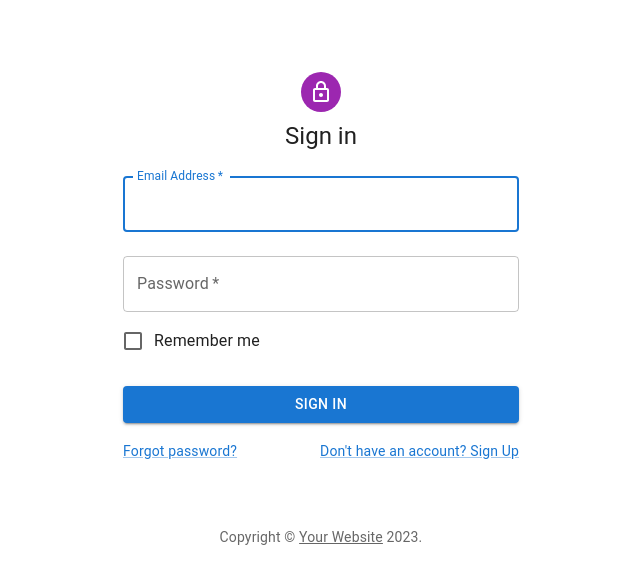
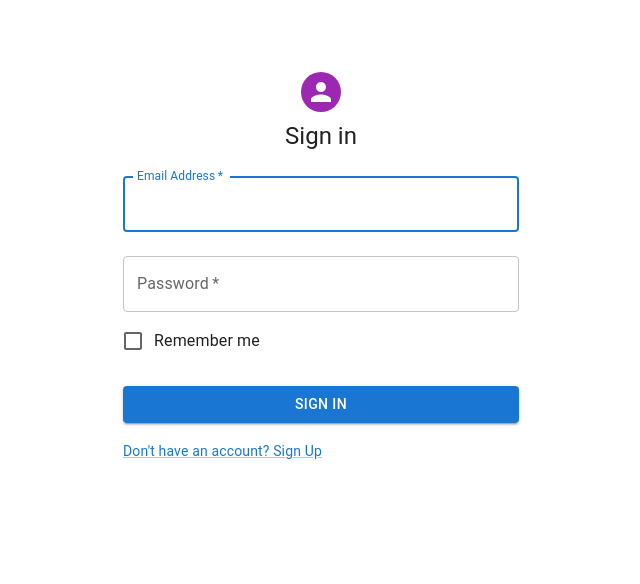
Before and after one commit to Ostrynska/goit-react-hw-08-phonebook, a React (Create React App) app: page / in a window 1280 px wide. Shown: the top 584 px of the page, without its empty margins (319-959 px from the left). Built offline with nearby package versions, Linux system fonts and the light colour scheme.

Commit message:
Update Auth.jsx

```diff
--- a/src/components/Auth/Auth.jsx
+++ b/src/components/Auth/Auth.jsx
@@ -8,28 +8,10 @@
 import Link from '@mui/material/Link';
 import Grid from '@mui/material/Grid';
 import Box from '@mui/material/Box';
-import LockOutlinedIcon from '@mui/icons-material/LockOutlined';
+// import LockOutlinedIcon from '@mui/icons-material/LockOutlined';
 import Typography from '@mui/material/Typography';
 import Container from '@mui/material/Container';
 import { createTheme, ThemeProvider } from '@mui/material/styles';
-
-function Copyright(props) {
-  return (
-    <Typography
-      variant="body2"
-      color="text.secondary"
-      align="center"
-      {...props}
-    >
-      {'Copyright © '}
-      <Link color="inherit" href="https://mui.com/">
-        Your Website
-      </Link>{' '}
-      {new Date().getFullYear()}
-      {'.'}
-    </Typography>
-  );
-}
 
 const theme = createTheme();
 
@@ -56,7 +38,7 @@
           }}
         >
           <Avatar sx={{ m: 1, bgcolor: 'secondary.main' }}>
-            <LockOutlinedIcon />
+            {/* <LockOutlinedIcon /> */}
           </Avatar>
           <Typography component="h1" variant="h5">
             Sign in
@@ -100,11 +82,6 @@
               Sign In
             </Button>
             <Grid container>
-              <Grid item xs>
-                <Link href="#" variant="body2">
-                  Forgot password?
-                </Link>
-              </Grid>
               <Grid item>
                 <Link href="#" variant="body2">
                   {"Don't have an account? Sign Up"}
@@ -113,7 +90,6 @@
             </Grid>
           </Box>
         </Box>
-        <Copyright sx={{ mt: 8, mb: 4 }} />
       </Container>
     </ThemeProvider>
   );
```
